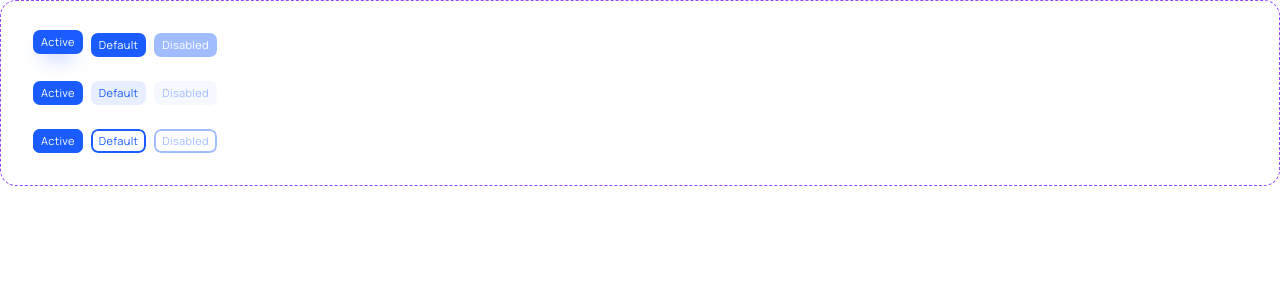
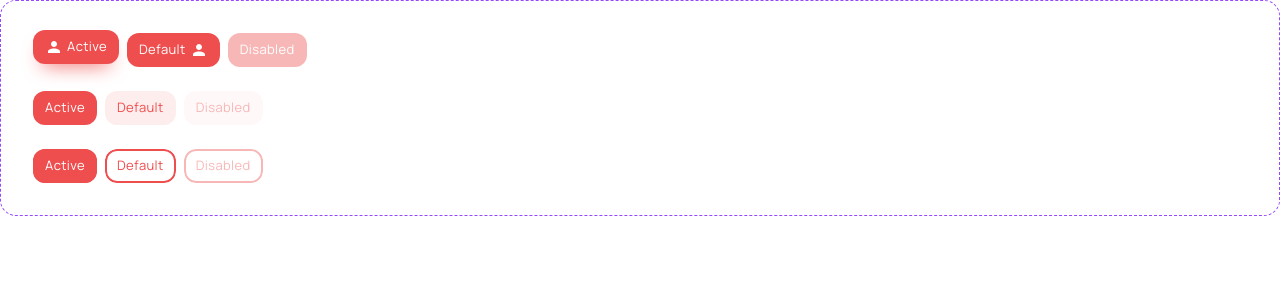
Before and after one commit to galimovkirill/finger-client, a Vue app: page / in a window 1280 px wide. Shown: the top 300 px of the page. Built offline with nearby package versions, Linux system fonts and the light colour scheme.

Commit message:
feat: button icons

```diff
--- a/src/components/Base/Button/BaseButton.vue
+++ b/src/components/Base/Button/BaseButton.vue
@@ -7,11 +7,26 @@
         :style="{ '--color-mode': `var(--fg-${color})` }"
         @click="onClickHandler"
     >
-        <BaseLoader v-if="loading" class="button__loader" :size="loaderSettings.size" :width="loaderSettings.width" />
+        <div class="button__wrapper">
+            <div v-if="$slots.prepend" class="button__prepend">
+                <slot name="prepend"></slot>
+            </div>
 
-        <div class="button__content">
-            <slot></slot>
+            <div class="button__content">
+                <slot></slot>
+            </div>
+
+            <div v-if="$slots.append" class="button__append">
+                <slot name="append"></slot>
+            </div>
         </div>
+
+        <BaseLoader
+            v-if="loading"
+            class="button__loader"
+            :size="loaderSettings.size"
+            :width="loaderSettings.width"
+        />
     </Component>
 </template>
 
@@ -152,8 +167,10 @@ const onClickHandler = (event: MouseEvent) => {
 .button {
     $self: &;
     $transitionDuration: 0.25s;
+    $additionalMargin: 4px;
 
     position: relative;
+
     cursor: pointer;
     user-select: none;
     transition: all $transitionDuration ease;
@@ -166,6 +183,19 @@ const onClickHandler = (event: MouseEvent) => {
         top: 50%;
         transform: translate(-50%, -50%);
         z-index: 5;
+    }
+
+    &__wrapper {
+        display: flex;
+        align-items: center;
+    }
+
+    &__append {
+        margin-left: $additionalMargin;
+    }
+
+    &__prepend {
+        margin-right: $additionalMargin;
     }
 
     // Simple modifiers
@@ -184,7 +214,7 @@ const onClickHandler = (event: MouseEvent) => {
 
     &--loading {
         pointer-events: none;
-        #{$self}__content {
+        #{$self}__wrapper {
             opacity: 0;
         }
     }
@@ -199,6 +229,13 @@ const onClickHandler = (event: MouseEvent) => {
         &:hover {
             box-shadow: 0px 10px 20px -10px rgb(var(--color-mode));
             transform: translateY(-3px);
+        }
+
+        &#{$self}--active {
+            &:hover {
+                transform: translate(0);
+                box-shadow: none;
+            }
         }
     }
 
--- a/src/components/Base/Button/BaseButtonDemo.vue
+++ b/src/components/Base/Button/BaseButtonDemo.vue
@@ -6,19 +6,34 @@
                 :color="color"
                 :size="size"
                 :uppercase="uppercase"
-                active
+                :active="activeIndex === 0"
                 :loading="loading"
+                @click="activeIndex = 0"
             >
+                <template #prepend>
+                    <SvgIcon>
+                        <UserIcon />
+                    </SvgIcon>
+                </template>
+
                 Active
             </BaseButton>
             <BaseButton
                 :expanded="expanded"
                 :color="color"
                 :size="size"
+                :active="activeIndex === 1"
                 :uppercase="uppercase"
                 :loading="loading"
+                @click="activeIndex = 1"
             >
                 Default
+
+                <template #append>
+                    <SvgIcon>
+                        <UserIcon />
+                    </SvgIcon>
+                </template>
             </BaseButton>
             <BaseButton
                 :expanded="expanded"
@@ -39,8 +54,9 @@
                 :size="size"
                 :uppercase="uppercase"
                 type="flat"
-                active
+                :active="activeIndex === 0"
                 :loading="loading"
+                @click="activeIndex = 0"
             >
                 Active
             </BaseButton>
@@ -49,8 +65,10 @@
                 :color="color"
                 :size="size"
                 :uppercase="uppercase"
+                :active="activeIndex === 1"
                 type="flat"
                 :loading="loading"
+                @click="activeIndex = 1"
             >
                 Default
             </BaseButton>
@@ -74,8 +92,9 @@
                 :size="size"
                 :uppercase="uppercase"
                 type="border"
-                active
+                :active="activeIndex === 0"
                 :loading="loading"
+                @click="activeIndex = 0"
             >
                 Active
             </BaseButton>
@@ -84,8 +103,10 @@
                 :color="color"
                 :size="size"
                 :uppercase="uppercase"
+                :active="activeIndex === 1"
                 type="border"
                 :loading="loading"
+                @click="activeIndex = 1"
             >
                 Default
             </BaseButton>
@@ -109,9 +130,12 @@ import DemoWrapper from '@/components/Demo/DemoWrapper.vue';
 import BaseButton from './BaseButton.vue';
 import { ref } from 'vue';
 import type { BaseButtonSize, BaseButtonColor } from './BaseButton';
+import SvgIcon from '@/components/SvgIcon.vue';
+import UserIcon from '@/icons/UserIcon.vue';
 
-const color = ref<BaseButtonColor>('primary');
-const size = ref<BaseButtonSize>('small');
+const activeIndex = ref(0);
+const color = ref<BaseButtonColor>('danger');
+const size = ref<BaseButtonSize>('medium');
 const uppercase = ref(false);
 const expanded = ref(false);
 const loading = ref(false);
```
